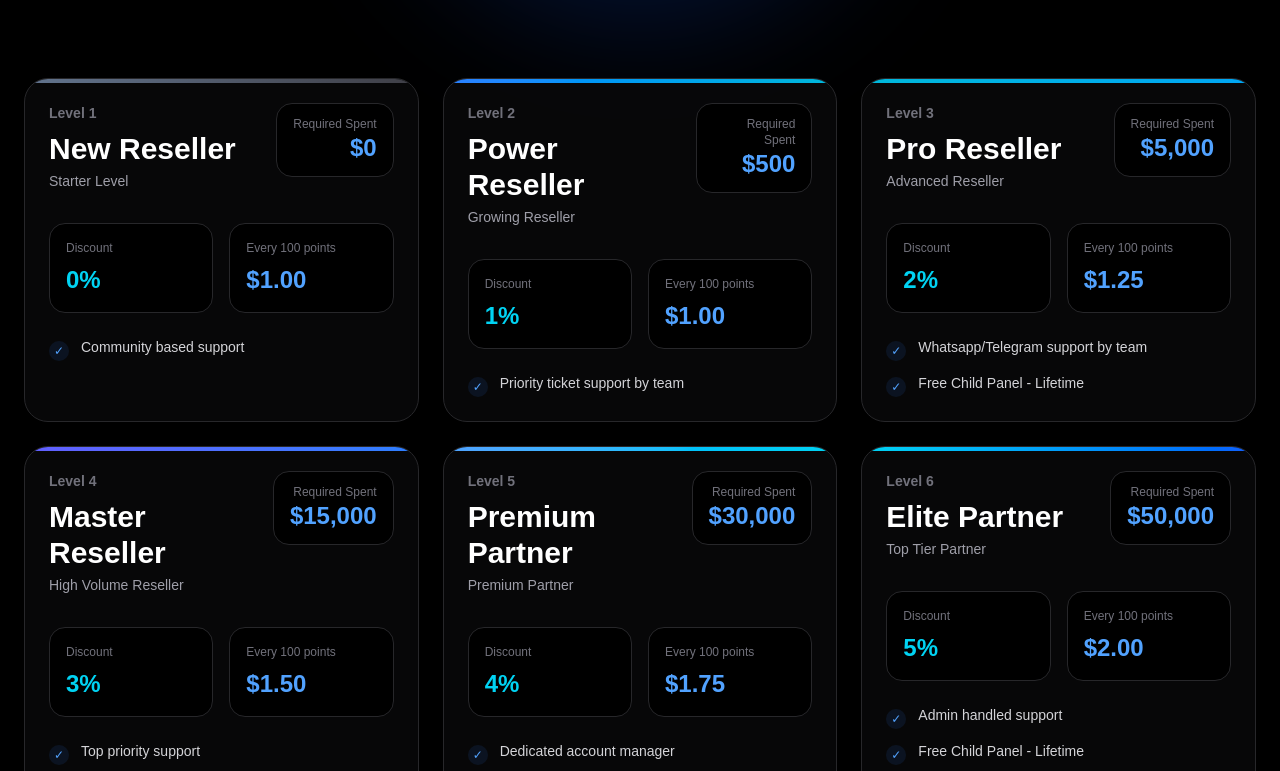
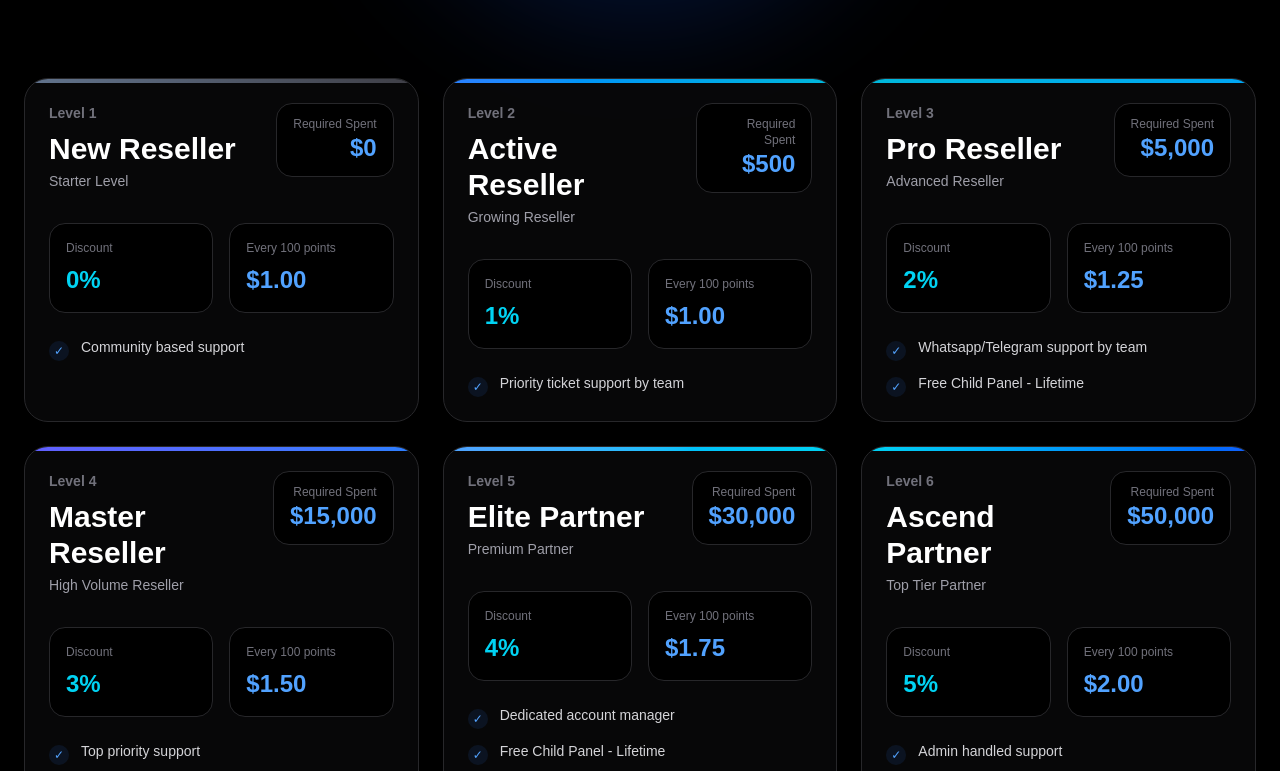
Before and after one commit to Kutcharaaa/SMM-Website1, a Next.js app: page /reseller in a window 1280 px wide. Shown: the part 571-1342 px from the top of the page. Built offline with nearby package versions, Linux system fonts and the light colour scheme; no server answers.

Commit message:
Reseller Page Added5

```diff
--- a/app/reseller/page.tsx
+++ b/app/reseller/page.tsx
@@ -15,7 +15,7 @@ const resellerLevels = [
   },
 
   {
-    name: "Power Reseller",
+    name: "Active Reseller",
     tag: "Growing Reseller",
     required: "$500",
     discount: "1%",
@@ -52,7 +52,7 @@ const resellerLevels = [
   },
 
   {
-    name: "Premium Partner",
+    name: "Elite Partner",
     tag: "Premium Partner",
     required: "$30,000",
     discount: "4%",
@@ -66,7 +66,7 @@ const resellerLevels = [
   },
 
   {
-    name: "Elite Partner",
+    name: "Ascend Partner",
     tag: "Top Tier Partner",
     required: "$50,000",
     discount: "5%",
```
